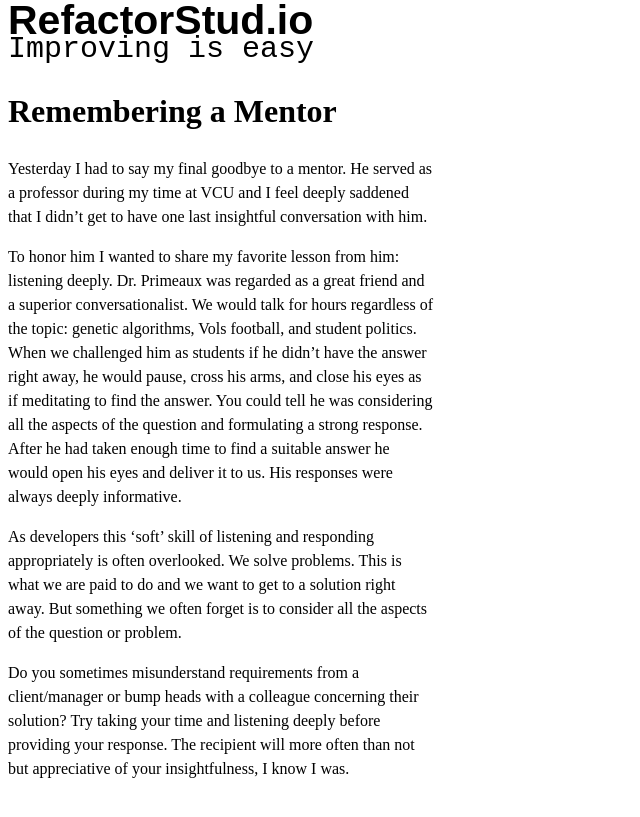
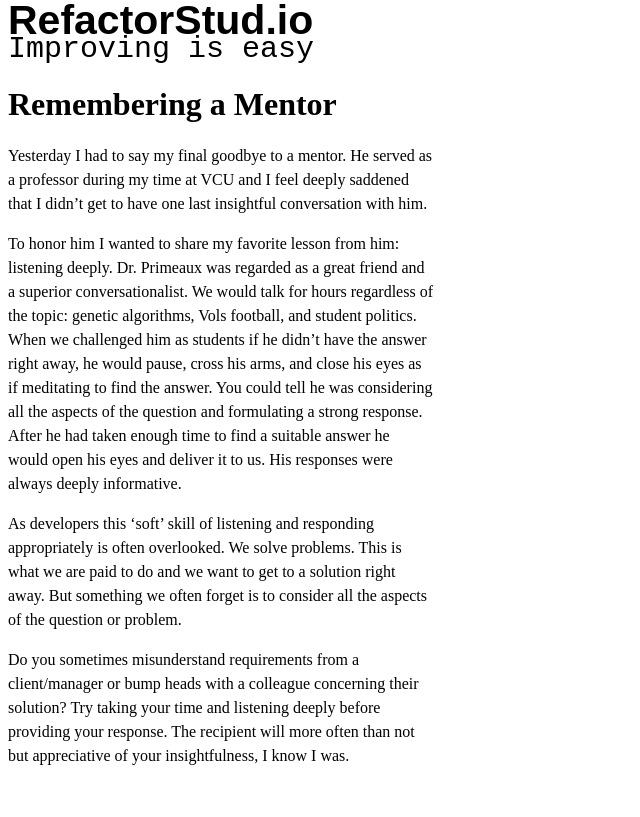
Before and after one commit to rmcastil/rmcastil.github.com, a Jekyll site: the page built from _posts/2013-01-03-remembering_a_mentor.md, in a window 1280 px wide. Shown: the top 817 px of the page, without its empty margins (0-640 px from the left). Built offline with Jekyll 4.4.1, drawn with Linux system fonts in a browser that asks for light colours.

Commit message:
Fix the title

```diff
--- a/css/screen.css
+++ b/css/screen.css
@@ -14,3 +14,7 @@
   width: 425px;
   line-height: 1.5;
 }
+
+h1 {
+  line-height: 1.1;
+}
```
